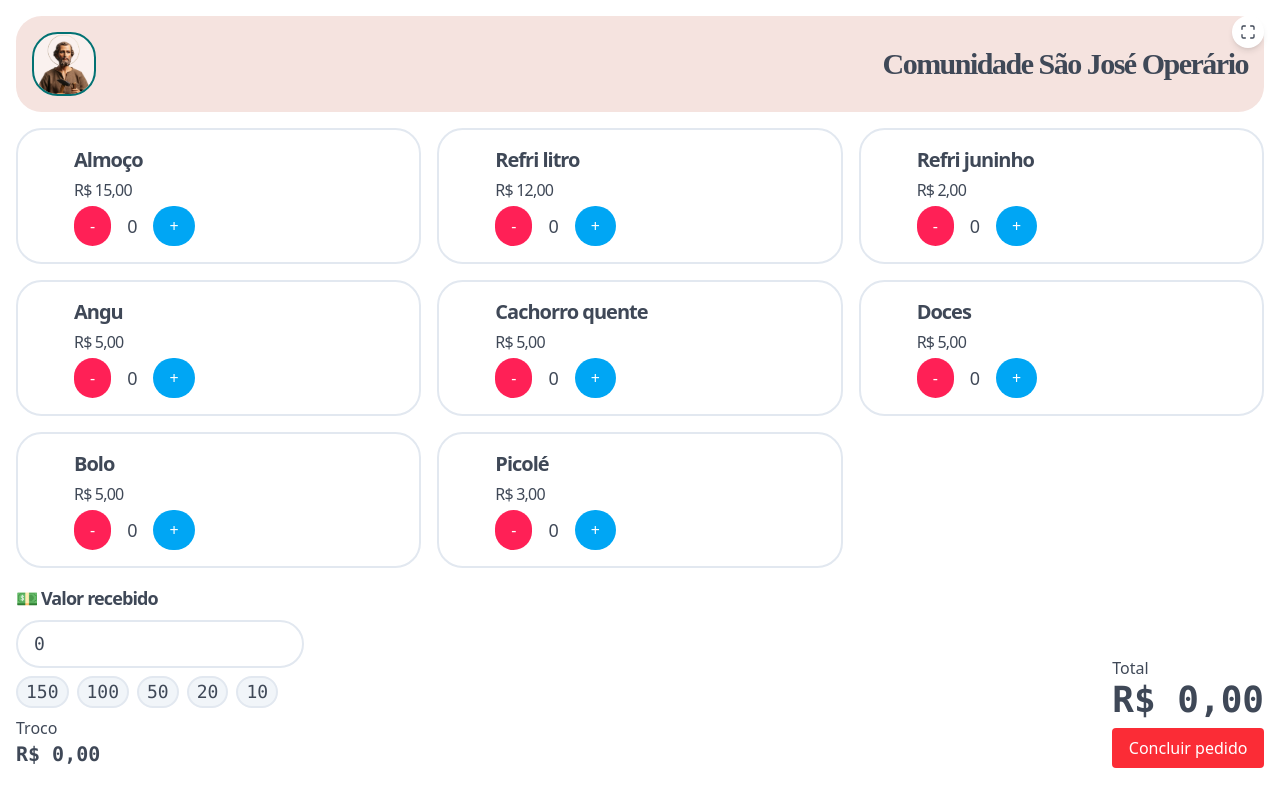
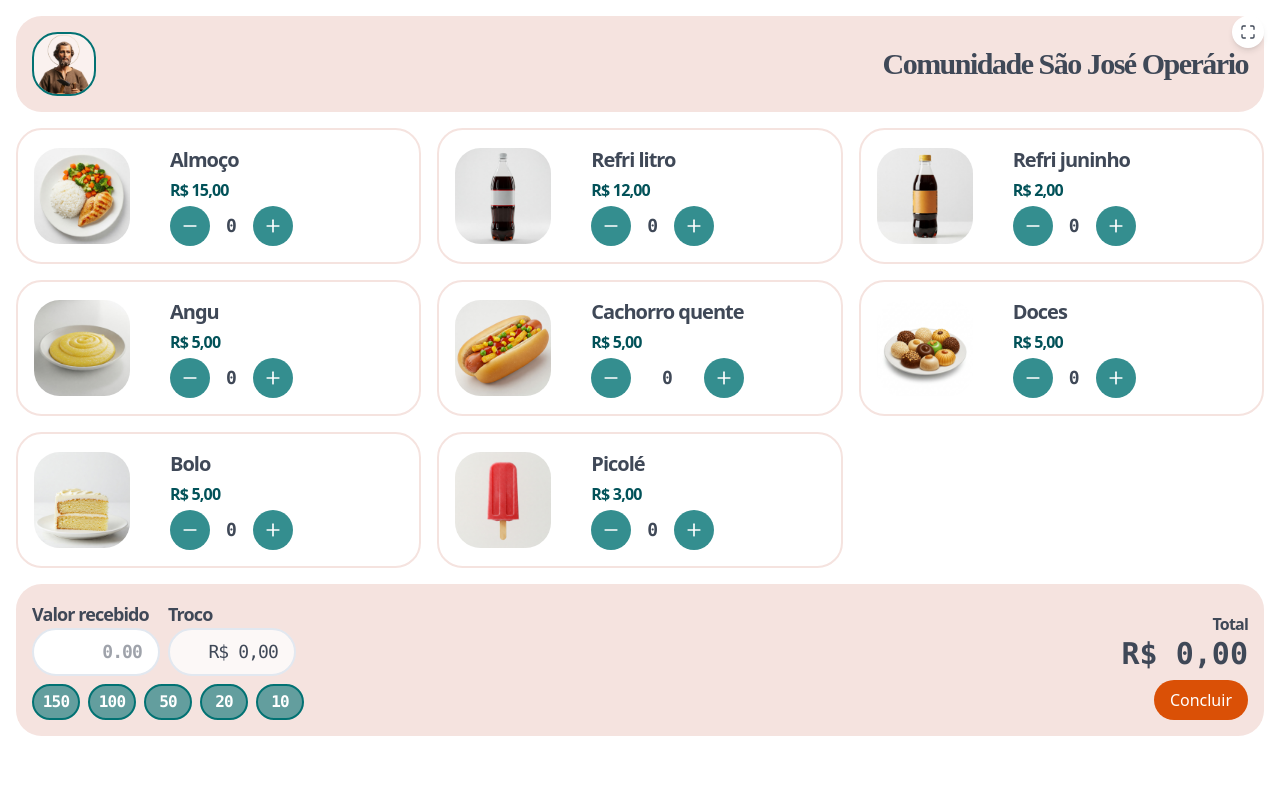
Before and after one commit to AgdaSilvap/caixa-sao-jose, a React (Vite) app: page / in a window 1280 px wide. Built offline with nearby package versions, Linux system fonts and the light colour scheme.

Commit message:
Atualiza componentes de produto e checkout com melhorias na interface e usabilidade

```diff
--- a/src/components/CardProduto.tsx
+++ b/src/components/CardProduto.tsx
@@ -1,3 +1,4 @@
+import { MinusIcon, PlusIcon } from "lucide-react";
 import { useFormatador } from "../hooks/useFormatador";
 import { ItemCarrinho, Produto } from "../types";
 
@@ -22,17 +23,26 @@ export const CardProduto = ({ quantidade, produto, onChangeQuantidade }: CardPro
   }
 
   return (
-    <div className="flex gap-2 items-center border-2 border-slate-200 p-4 rounded-lg">
-      <span className="text-7xl">{produto.icone}</span>
-      <div className="flex flex-1 flex-col gap-1 pl-8">
+    <div className="relative flex gap-2 items-center border-2 border-orange-teal-5 p-4 rounded-lg">
+      <img onClick={incrementar} src={produto.imagem ?? "/img/produto.jpg"} alt={produto.nome} className="size-24 object-cover rounded-lg bg-white/50" />
+      <div className="flex flex-col gap-1 pl-8">
         <strong className="text-xl tracking-tighter">{produto.nome}</strong>
-        <span className="font-medium tracking-tighter">{formatarPreco(produto.preco)}</span>
-        <div className="flex items-center gap-4">
-          <button className="bg-rose-500 text-white px-4 py-2 rounded-lg" onClick={decrementar} disabled={quantidade === 0}>-</button>
-          <span className="text-lg">{quantidade}</span>
-          <button className="bg-sky-500 text-white px-4 py-2 rounded-lg" onClick={incrementar}>+</button>
+        <span className="font-semibold tracking-tighter text-orange-teal-1">{formatarPreco(produto.preco)}</span>
+        <div className="flex items-center justify-between gap-4 rounded-lg">
+          <button className="bg-orange-teal-2/80 text-white size-10 rounded-lg" onClick={decrementar} disabled={quantidade === 0}>
+            <MinusIcon className="size-5 mx-auto" />
+          </button>
+          <strong className="text-lg font-semibold font-mono">{quantidade}</strong>
+          <button className="bg-orange-teal-2/80 text-white size-10 rounded-lg" onClick={incrementar}>
+            <PlusIcon className="size-5 mx-auto" />
+          </button>
         </div>
       </div>
+      {quantidade > 0 && (
+        <div className="absolute -top-2 -right-2 bg-orange-teal-4 text-white size-10 rounded-full flex items-center justify-center shadow-lg">
+          <span className="text-xl font-bold font-mono">{quantidade}</span>
+        </div>
+      )}
     </div>
   )
 }
--- a/src/components/Checkout.tsx
+++ b/src/components/Checkout.tsx
@@ -9,26 +9,28 @@ type CheckoutProps = {
 }
 
 export const Checkout = ({ total, resetarCarrinho }: CheckoutProps) => {
-  const [valorPago, setValorPago] = useState<number>(0)
+  const [valorPago, setValorPago] = useState<number | null>(null)
   const { formatarPreco } = useFormatador()
 
   const troco = useMemo(() => {
-    if (valorPago === 0) return 0
+    if (!valorPago || valorPago === 0) return 0
     const diferenca = valorPago - total
     return Math.max(diferenca, 0)
   }, [valorPago, total])
 
   return (
-    <div className="flex gap-2 justify-between">
-      <div className="flex flex-1 pr-12 flex-col gap-2">
-        <label htmlFor="valor" className="text-lg font-bold tracking-tighter">💵 Valor recebido</label>
+    <div className="sticky bottom-0 z-10 flex gap-2 justify-between bg-orange-teal-5 rounded-lg p-4">
+      <div className="flex flex-col pr-12 gap-2">
+        <div className="flex gap-2">
+          <div className="flex flex-col">
+            <label htmlFor="valor" className="text-lg font-bold tracking-tighter">Valor recebido</label>
             <input
               id="valor"
-          className="border-2 border-slate-200 rounded-lg px-4 py-2 text-lg font-mono w-2xs"
+              className="max-w-32 border-2 border-slate-200 bg-white rounded-lg text-right px-4 py-2 text-lg font-mono tracking-tighter font-semibold"
               placeholder="0.00"
               type="text"
               inputMode="numeric"
-          value={valorPago}
+              value={valorPago ?? ""}
               onChange={(event) => {
                 const valor = parseFloat(event.target.value)
 
@@ -39,31 +41,46 @@ export const Checkout = ({ total, resetarCarrinho }: CheckoutProps) => {
 
                 setValorPago(valor)
               }}
+              onFocus={(event) => event.currentTarget.select()}
+              onBlur={(event) => event.currentTarget.blur()}
+              onKeyDown={(event => {
+                if (event.key === "Enter") {
+                  event.preventDefault()
+                  event.currentTarget.blur()
+                }
+              })}
             />
-
-        <div className="flex gap-2">
+          </div>
+          <div className="flex flex-col">
+            <label htmlFor="troco" className="text-lg font-bold tracking-tighter">Troco</label>
+            <input
+              id="troco"
+              className="max-w-32 border-2 border-slate-200 bg-white/75 rounded-lg text-right px-4 py-2 text-lg font-mono tracking-tighter"
+              placeholder="0.00"
+              type="text"
+              value={formatarPreco(troco)}
+              readOnly
+              tabIndex={-1}
+            />
+          </div>
+        </div>
+        <div className="flex flex-wrap gap-2">
           {valoresRecebidosPossiveis.map((valor) => (
             <button
               type="button"
               key={valor}
-              className="inline-flex items-center justify-center px-2 rounded-lg border-2 border-slate-200 bg-slate-100 text-lg font-mono"
+              className="flex items-center justify-center w-12 py-1 rounded-lg border-2 border-orange-teal-2 bg-orange-teal-2/60 text-white font-mono tracking-tighter font-semibold"
               onClick={() => setValorPago(valor)}
             >
               {valor}
             </button>
           ))}
         </div>
-        <dl>
-          <dt>Troco</dt>
-          <dd className="font-bold text-xl font-mono">
-            {formatarPreco(troco)}
-          </dd>
-        </dl>
       </div>
-      <div className="flex flex-col gap-2 mt-auto">
-        <dl>
-          <dt>Total</dt>
-          <dd className="font-bold text-4xl font-mono">
+      <div className="flex flex-col gap-2 mt-auto items-end">
+        <dl className="text-right">
+          <dt className="tracking-tighter font-semibold">Total</dt>
+          <dd className="font-bold text-3xl font-mono">
             {formatarPreco(total)}
           </dd>
         </dl>
--- a/src/components/ResetCarrinho.tsx
+++ b/src/components/ResetCarrinho.tsx
@@ -1,10 +1,10 @@
 export const ResetCarrinho = ({ onClick }: { onClick: () => void }) => {
   return (
     <button
-      className="bg-red-500 text-white px-4 py-2 rounded"
+      className="max-w-2xs bg-orange-teal-4 text-white px-4 py-2 rounded-lg"
       onClick={onClick}
     >
-      Concluir pedido
+      Concluir
     </button>
   )
 }
```
Lines whose indentation alone changed are shown as unchanged.
